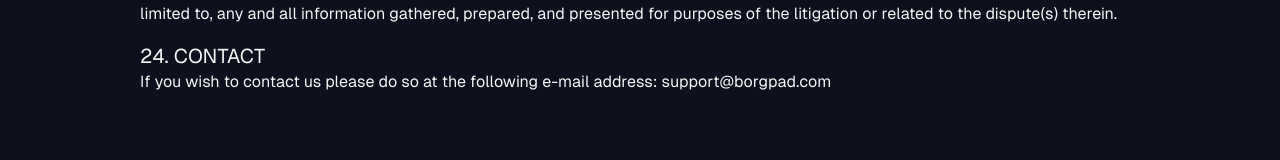
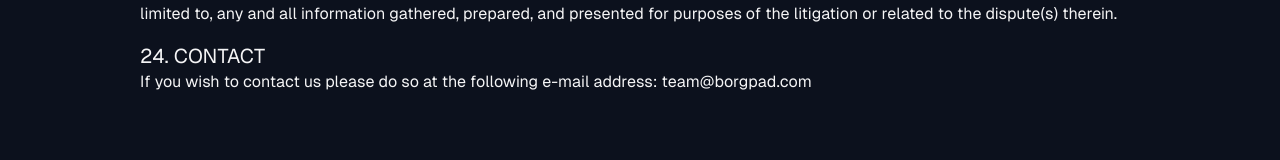
Before and after one commit to EwanBorgPad/spark, a React (Vite) app in the folder frontend/: page /terms-of-use in a window 1280 px wide. Shown: the part 5694-5854 px from the top of the page. Built offline with nearby package versions, Linux system fonts and the light colour scheme; no server answers; a web font is replaced by a local one.

Commit message:
fix: copy - email change

```diff
--- a/frontend/src/components/Modal/Modals/AcceptTermsOfUseModal.tsx
+++ b/frontend/src/components/Modal/Modals/AcceptTermsOfUseModal.tsx
@@ -108,3 +108,5 @@ const AcceptTermsOfUseModal = ({ onClose }: AcceptTermsOfUseModalProps) => {
 }
 
 export default AcceptTermsOfUseModal
+
+// TODO search for window.phantom window.solana window.backpack, all that stuff to discover hardcoded shit
--- a/frontend/src/components/SomethingWentWrong.tsx
+++ b/frontend/src/components/SomethingWentWrong.tsx
@@ -8,7 +8,7 @@ const SomethingWentWrong = () => {
       <div className="flex flex-col items-center py-[160px]">
         <h2 className="pb-4">Something went wrong!</h2>
         <p className="font-light">Please contact us if this happens again at</p>
-        <p className="font-semibold">support@borgpad.com</p>
+        <p className="font-semibold">team@borgpad.com</p>
       </div>
 
       <div className="absolute top-12 z-[-1] flex w-screen justify-center overflow-hidden lg:top-[72px]">
--- a/frontend/src/pages/TermsAndConditions.tsx
+++ b/frontend/src/pages/TermsAndConditions.tsx
@@ -730,7 +730,7 @@ const TermsAndConditions = () => {
               copies of our Communications by printing a paper copy or saving an
               electronic copy. You may also contact our support team to request
               additional electronic copies of our Communications by filing a
-              support request at support@borgpad.com
+              support request at team@borgpad.com
             </p>
           </li>
         </ol>
--- a/frontend/src/pages/TermsOfUse.tsx
+++ b/frontend/src/pages/TermsOfUse.tsx
@@ -535,7 +535,7 @@ const TermsOfUse = () => {
             <h2 className="text-xl">24. CONTACT</h2>{" "}
             <p>
               If you wish to contact us please do so at the following e-mail
-              address: support@borgpad.com
+              address: team@borgpad.com
             </p>
           </li>
         </ol>
```
